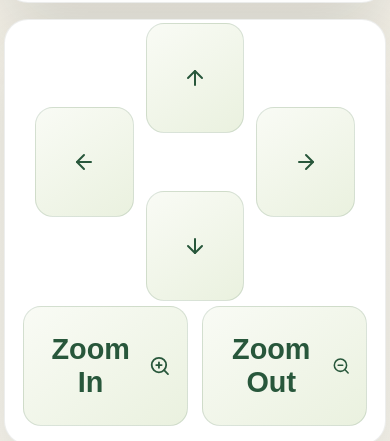
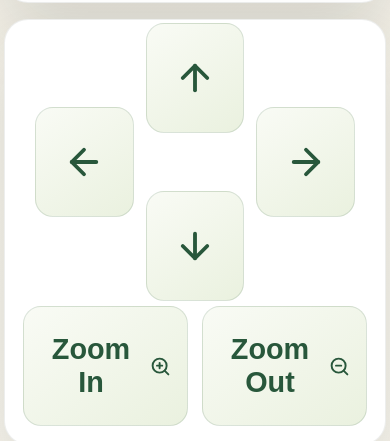
Before and after one commit to gminapelczyce-lang/gimnapelczycekamera, a plain HTML site: page kiosk/index.html in a window 390 px wide. Both pictures are taken after a click on the button "Kamera 1". Shown: the part 375-816 px from the top of the page. Drawn offline with nearby package versions, Linux system fonts and the light colour scheme.

Commit message:
Tune kiosk control icon sizes

```diff
--- a/kiosk/index.html
+++ b/kiosk/index.html
@@ -316,10 +316,16 @@
       transform: scale(0.98);
     }
 
-    .ptz i {
-      width: 54px;
-      height: 54px;
+    .ptz svg {
+      width: 68px;
+      height: 68px;
       stroke-width: 2.2;
+      flex-shrink: 0;
+    }
+
+    .zoom-group .ptz svg {
+      width: 34px;
+      height: 34px;
     }
 
     .zoom-group {
@@ -384,9 +390,14 @@
         width: min(100%, 320px);
       }
 
-      .ptz i {
-        width: 30px;
-        height: 30px;
+      .ptz svg {
+        width: 42px;
+        height: 42px;
+      }
+
+      .zoom-group .ptz svg {
+        width: 21px;
+        height: 21px;
       }
 
       .camera-grid {
```
